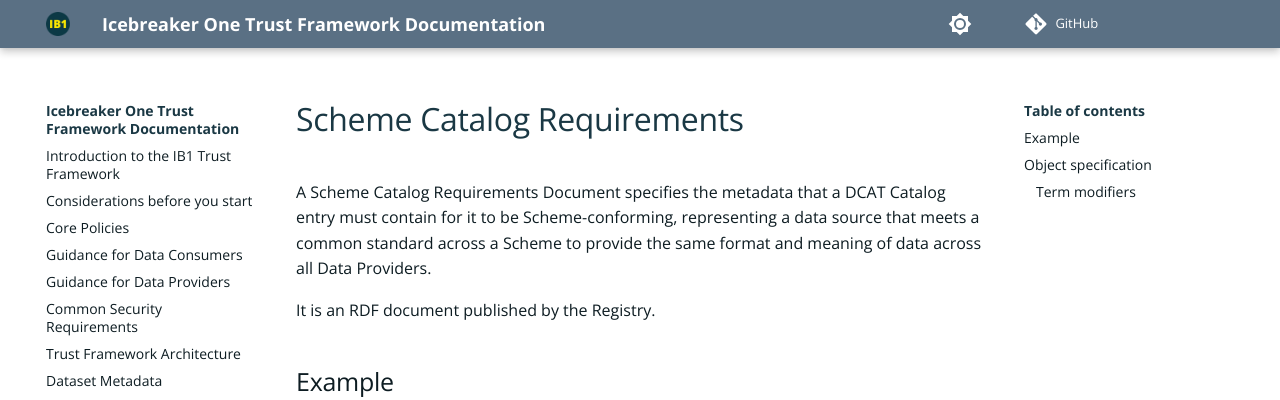
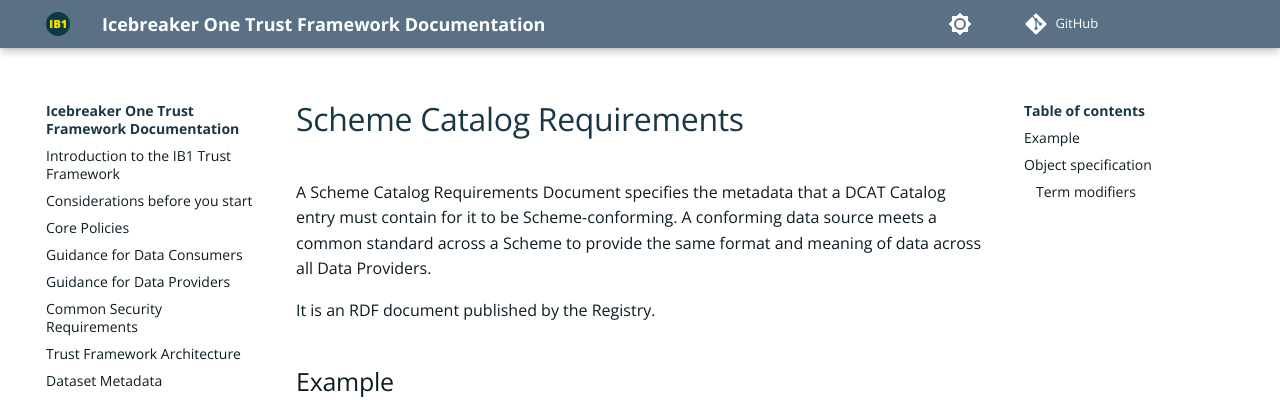
Before and after one commit to icebreakerone/ib1-technical-docs, an MkDocs documentation site: the page built from docs/scheme_catalog_requirements.md, in a window 1280 px wide and 900 px high. Shown: the top 400 px of the window. Built offline with MkDocs 1.6.1 and Material for MkDocs 9.7.7, drawn with Linux system fonts in a browser that asks for light colours; plug-ins that fetch from the network failed and are left out; comment, search, counter and statistics services are not loaded; the version menu is left out; some of the changed lines change nothing that is shown.

Commit message:
docs/scheme_catalog_requirements.md updated from https://stackedit.net/

```diff
--- a/docs/scheme_catalog_requirements.md
+++ b/docs/scheme_catalog_requirements.md
@@ -1,7 +1,7 @@
 
 # Scheme Catalog Requirements
 
-A Scheme Catalog Requirements Document specifies the metadata that a DCAT Catalog entry must contain for it to be Scheme-conforming, representing a data source that meets a common standard across a Scheme to provide the same format and meaning of data across all Data Providers.
+A Scheme Catalog Requirements Document specifies the metadata that a DCAT Catalog entry must contain for it to be Scheme-conforming. A conforming data source meets a common standard across a Scheme to provide the same format and meaning of data across all Data Providers.
 
 It is an RDF document published by the Registry.
 
@@ -55,6 +55,6 @@
 
 
 <!--stackedit_data:
-eyJoaXN0b3J5IjpbMTM4OTcwMjAzOCwxMTEzMTI4OTY5LDEyNj
-g4MzY3MDhdfQ==
+eyJoaXN0b3J5IjpbMTA4Mjk1ODI5MywxMzg5NzAyMDM4LDExMT
+MxMjg5NjksMTI2ODgzNjcwOF19
 -->
```
